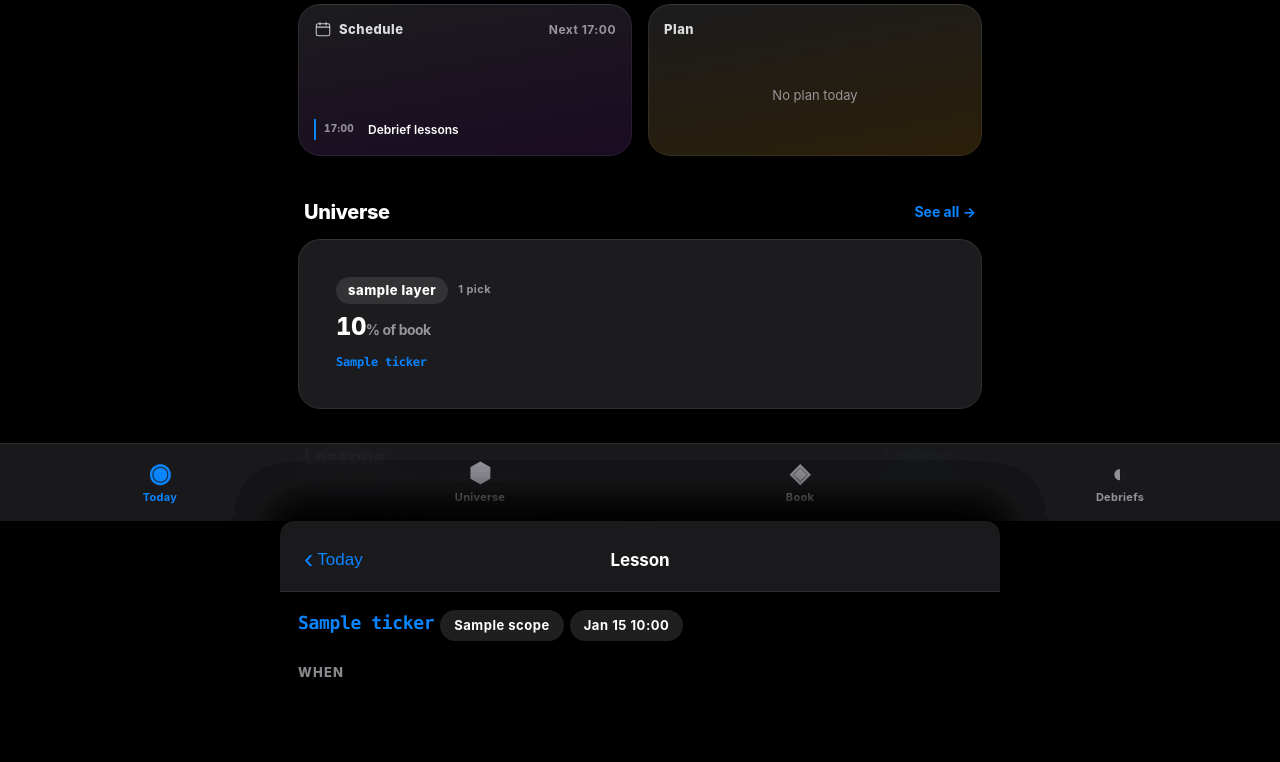
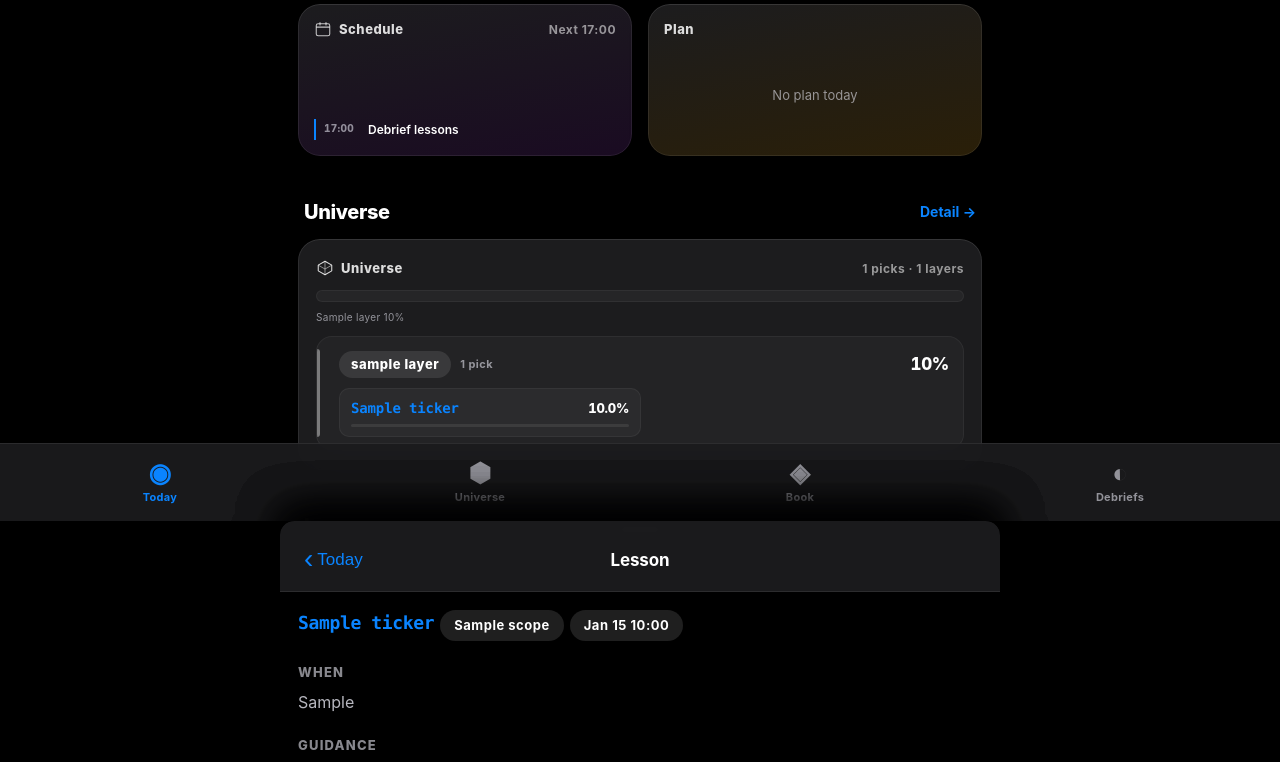
Before and after one commit to vishal0555/alphalens, a Flask app: page / in a window 1280 px wide. Shown: the part 279-1041 px from the top of the page. Before the commit the page ends 956 px from the top, so only its background shows below. Run offline with Flask 3, Linux system fonts and the light colour scheme; the visitor is signed in with stand-in values (Sample User, id 1); a database or web service that is not in the repository returns one stand-in record (values such as "Sample title"); some libraries are stand-ins or nearby versions.

Commit message:
Redesign Universe as one tall card with full ticker breakdown
Replaces the horizontal swipe stack of layer previews with a single full-width widget that shows the entire universe at a glance: a stacked composition bar at the top (one color-coded segment per layer, widths proportional to total weight), a compact text legend, then layer-tinted blocks listing every ticker as a 2-col tile with a micro weight bar. Each layer block stays tappable and opens its detail sheet.

Co-Authored-By: Claude Opus 4.7 <noreply@anthropic.com>

```diff
--- a/templates/dashboard.html
+++ b/templates/dashboard.html
@@ -3,19 +3,115 @@
 
 {% block head %}
 <style>
-  /* Universe-stack tile inside the swipe carousel — small + glanceable */
-  .uni-stack-card { padding: 16px 16px; }
-  .uni-stack-card .head {
-    display: flex; justify-content: space-between; align-items: center;
-    margin-bottom: 4px;
+  /* Universe — tall card with composition bar + layer-grouped tickers */
+  .uni-card-body { padding: 20px 18px; }
+
+  /* Top: stacked horizontal composition bar (100% wide, color-segmented) */
+  .uni-bar {
+    display: flex;
+    height: 12px;
+    border-radius: 6px;
+    overflow: hidden;
+    background: rgba(255,255,255,.04);
+    box-shadow: inset 0 0 0 1px rgba(255,255,255,.05);
   }
-  .uni-stack-card .head .lhs { display: flex; align-items: center; gap: 10px; }
-  .uni-stack-card .head .count { font-size: 11px; color: var(--muted); font-weight: 700; letter-spacing: .04em; }
-  .uni-stack-card .total { font-size: 24px; font-weight: 800; letter-spacing: -.025em; margin-top: 6px; }
-  .uni-stack-card .preview {
-    font-size: 12px; color: var(--text-2);
-    margin-top: 8px;
-    display: -webkit-box; -webkit-line-clamp: 2; -webkit-box-orient: vertical; overflow: hidden;
+  .uni-bar-seg {
+    height: 100%;
+    position: relative;
+    transition: width .6s var(--ease-ios);
+  }
+  .uni-bar-seg + .uni-bar-seg { box-shadow: -1px 0 0 rgba(0,0,0,.45); }
+
+  /* Color stops — match the layer-pill palette */
+  .uni-bg-silicon     { background: #ffd60a; }
+  .uni-bg-hyperscaler { background: #0a84ff; }
+  .uni-bg-power       { background: #bf5af2; }
+  .uni-bg-infra       { background: #30d158; }
+  .uni-bg-model_lab   { background: #ff375f; }
+  .uni-bg-application { background: #5ac8fa; }
+  .uni-bg-device      { background: #ff9f0a; }
+  .uni-bg-sovereign   { background: #8e8e93; }
+
+  /* Tiny legend label under the bar */
+  .uni-bar-legend {
+    display: flex; gap: 4px; flex-wrap: wrap;
+    font-size: 10px; letter-spacing: .03em;
+    color: var(--muted); margin-top: 8px;
+  }
+
+  /* Per-layer section card with subtle layer-color tint */
+  .uni-layer {
+    display: block; color: inherit; text-decoration: none;
+    background: rgba(255,255,255,.03);
+    border: 1px solid rgba(255,255,255,.05);
+    border-radius: 16px;
+    padding: 14px 14px 12px;
+    margin-top: 12px;
+    position: relative;
+    overflow: hidden;
+    transition: transform .2s var(--ease-ios), filter .2s var(--ease-ios);
+    -webkit-tap-highlight-color: transparent;
+  }
+  .uni-layer:active { transform: scale(.985); filter: brightness(1.08); }
+  .uni-layer::before {
+    /* layer-colored accent stripe on the left edge */
+    content: ""; position: absolute;
+    left: 0; top: 12px; bottom: 12px; width: 3px;
+    border-radius: 0 3px 3px 0;
+    background: rgba(255,255,255,.4);
+  }
+  .uni-layer.l-silicon::before     { background: #ffd60a; }
+  .uni-layer.l-hyperscaler::before { background: #0a84ff; }
+  .uni-layer.l-power::before       { background: #bf5af2; }
+  .uni-layer.l-infra::before       { background: #30d158; }
+  .uni-layer.l-model_lab::before   { background: #ff375f; }
+  .uni-layer.l-application::before { background: #5ac8fa; }
+  .uni-layer.l-device::before      { background: #ff9f0a; }
+  .uni-layer.l-sovereign::before   { background: #8e8e93; }
+
+  .uni-layer-head {
+    display: flex; align-items: center; justify-content: space-between;
+    margin-bottom: 10px; padding-left: 8px;
+  }
+  .uni-layer-head .lhs { display: flex; align-items: center; gap: 9px; }
+  .uni-layer-head .total {
+    font-size: 17px; font-weight: 800; letter-spacing: -.02em;
+    font-variant-numeric: tabular-nums;
+  }
+
+  /* Ticker grid — 2 columns, compact tile with weight bar */
+  .uni-ticker-grid {
+    display: grid; grid-template-columns: 1fr 1fr; gap: 6px;
+    padding-left: 8px;
+  }
+  .uni-ticker {
+    background: rgba(255,255,255,.04);
+    border: 1px solid rgba(255,255,255,.05);
+    border-radius: 10px;
+    padding: 9px 11px;
+    display: flex; flex-direction: column; gap: 6px;
+    min-width: 0;
+  }
+  .uni-ticker .row1 {
+    display: flex; align-items: baseline; justify-content: space-between; gap: 8px;
+  }
+  .uni-ticker .ticker {
+    font-size: 14px; letter-spacing: -.01em;
+    overflow: hidden; text-overflow: ellipsis; white-space: nowrap;
+    min-width: 0;
+  }
+  .uni-ticker .w {
+    font-size: 13px; font-weight: 800; letter-spacing: -.02em;
+    font-variant-numeric: tabular-nums;
+    flex-shrink: 0;
+  }
+  .uni-ticker .micro-bar {
+    height: 3px; border-radius: 2px;
+    background: rgba(255,255,255,.08);
+    overflow: hidden;
+  }
+  .uni-ticker .micro-bar > span {
+    display: block; height: 100%; border-radius: 2px;
   }
 
   /* Lesson-stack card */
@@ -283,34 +379,73 @@
   {% endif %}
 </div>
 
-{# ── Universe — stack of compact layer cards ────────────────── #}
+{# ── Universe — single tall card: composition bar + all picks ── #}
 {% if universe_groups %}
 <div class="w-section">
   <h2>Universe</h2>
-  <a href="/universe" class="more">See all →</a>
+  <a href="/universe" class="more">Detail →</a>
 </div>
 
-<div class="w-stack">
-  <div class="w-stack-track">
+{% set book_total = universe_groups | map(attribute='total_weight') | sum %}
+<div class="widget w-full" style="margin-bottom: 16px;">
+  <div class="uni-card-body">
+    <div class="w-head">
+      <div class="w-title">
+        <span class="w-icon">
+          <svg viewBox="0 0 24 24" fill="none">
+            <path d="M12 3l9 5.2v7.6L12 21l-9-5.2V8.2L12 3z" stroke="#fff" stroke-width="1.4" stroke-linejoin="round" opacity=".85"/>
+            <path d="M12 3v18M3 8.2l9 5.2 9-5.2" stroke="#fff" stroke-width="1.2" opacity=".55"/>
+          </svg>
+        </span>
+        Universe
+      </div>
+      <span class="w-accessory">
+        {{ universe.picks|length }} picks · {{ universe_groups|length }} layers
+      </span>
+    </div>
+
+    {# Stacked composition bar — width per segment proportional to layer weight #}
+    <div class="uni-bar" aria-label="Book composition by layer">
+      {% for g in universe_groups %}
+      <div class="uni-bar-seg uni-bg-{{ g.layer }}"
+           style="width: {{ '%.2f'|format((g.total_weight / book_total * 100) if book_total else 0) }}%;"
+           title="{{ g.layer }} · {{ '%.1f'|format(g.total_weight) }}%"></div>
+      {% endfor %}
+    </div>
+    <div class="uni-bar-legend">
+      {% for g in universe_groups %}
+      <span>{{ g.layer }} {{ '%.0f'|format(g.total_weight) }}%</span>{% if not loop.last %} · {% endif %}
+      {% endfor %}
+    </div>
+
+    {# Per-layer tinted blocks, each tappable to its sheet #}
     {% for g in universe_groups %}
-    <a class="widget tap layer-card {{ g.layer }}" data-sheet="uni-{{ g.layer }}" href="#uni-{{ g.layer }}" style="color:inherit;text-decoration:none;">
-      <div class="uni-stack-card">
-        <div class="head">
-          <div class="lhs">
-            <span class="layer-pill {{ g.layer }}">{{ g.layer }}</span>
-            <span class="count">{{ g.picks|length }} {% if g.picks|length == 1 %}pick{% else %}picks{% endif %}</span>
+    {% set layer_max = (g.picks | map(attribute='weight_pct') | list | max) or 1 %}
+    <a class="uni-layer l-{{ g.layer }}" data-sheet="uni-{{ g.layer }}" href="#uni-{{ g.layer }}">
+      <div class="uni-layer-head">
+        <div class="lhs">
+          <span class="layer-pill {{ g.layer }}">{{ g.layer }}</span>
+          <span class="muted" style="font-size: 11px; font-weight: 700; letter-spacing: .04em;">
+            {{ g.picks|length }} {% if g.picks|length == 1 %}pick{% else %}picks{% endif %}
+          </span>
+        </div>
+        <span class="num total">{{ '%.0f'|format(g.total_weight) }}%</span>
+      </div>
+      <div class="uni-ticker-grid">
+        {% for p in g.picks %}
+        {% set fill = (p.weight_pct / layer_max * 100) if layer_max else 0 %}
+        <div class="uni-ticker">
+          <div class="row1">
+            <span class="ticker ticker-blue">{{ p.ticker }}</span>
+            <span class="num w">{{ '%.1f'|format(p.weight_pct) }}%</span>
           </div>
+          <div class="micro-bar"><span class="uni-bg-{{ g.layer }}" style="width: {{ '%.0f'|format(fill) }}%;"></span></div>
         </div>
-        <div class="num total">{{ '%.0f'|format(g.total_weight) }}<span style="font-size:14px;font-weight:700;color:var(--muted);">% of book</span></div>
-        <div class="preview">
-          {% for p in g.picks[:3] %}<span class="ticker ticker-blue">{{ p.ticker }}</span>{% if not loop.last %} · {% endif %}{% endfor %}
-          {% if g.picks|length > 3 %} <span class="muted">+{{ g.picks|length - 3 }}</span>{% endif %}
-        </div>
+        {% endfor %}
       </div>
     </a>
     {% endfor %}
   </div>
-  <div class="w-stack-dots"></div>
 </div>
 {% endif %}
 
```
